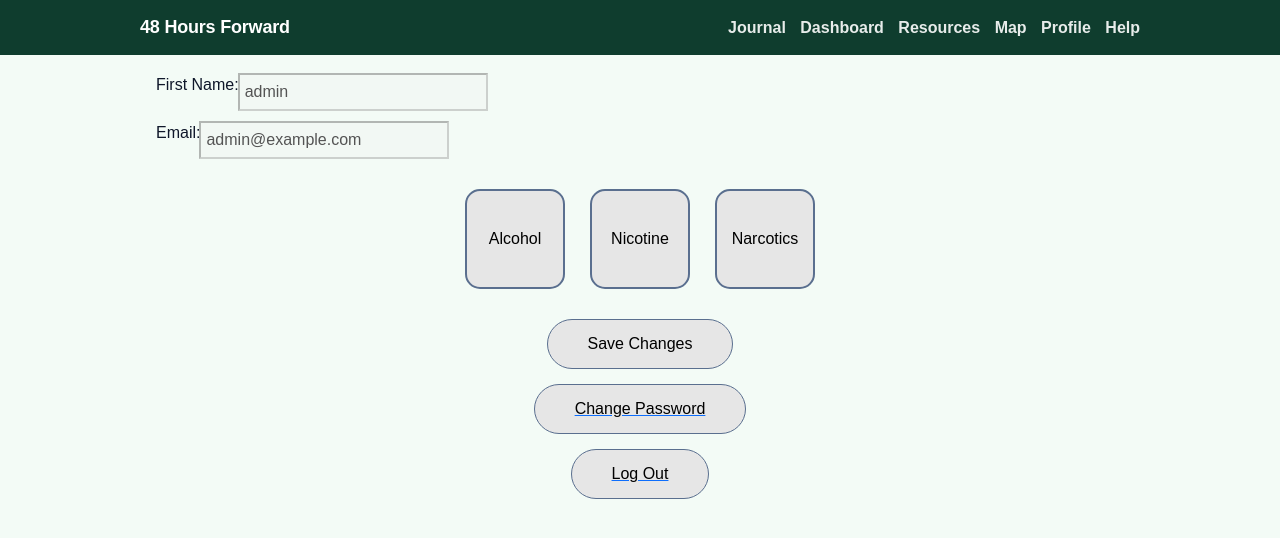
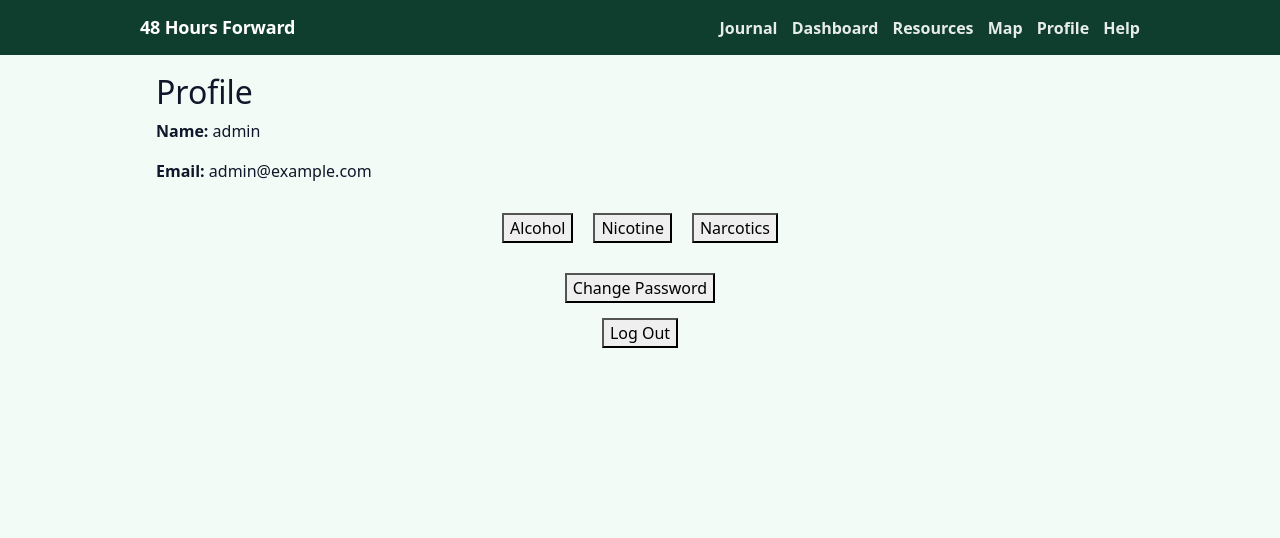
Before and after one commit to ShadowStorm0101/48_Hours_Forward, a Flask app: page /profile in a window 1280 px wide. Shown: the top 538 px of the page. Run offline with Flask 3, Linux system fonts and the light colour scheme; the visitor is signed in with stand-in values (Sample User, id 1); some libraries are stand-ins or nearby versions.

Commit message:
Fixed CSRF token issue, changed some of the layout but needs some fixing later.
Removed save button feature by being able to save on action

```diff
--- a/app/templates/profile.html
+++ b/app/templates/profile.html
@@ -1,130 +1,61 @@
 {% extends "base.html" %}
-
 {% block title %}Profile{% endblock %}
 
 {% block content %}
+<h2>Profile</h2>
 
-<style>
-  body {
-    font-family: Arial, sans-serif;
-  }
-
-  .container {
-    text-align: center;
-    margin-top: 20px;
-  }
-
-  /* Top nav */
-  .nav-bar {
-    display: flex;
-    justify-content: center;
-    gap: 10px;
-    margin-bottom: 20px;
-  }
-
-  .nav-btn {
-    padding: 10px 20px;
-    border-radius: 10px;
-    border: 1px solid #5a6f8f;
-    background-color: #e6e6e6;
-    cursor: pointer;
-  }
-
-  .nav-btn.active {
-    background-color: #a9b9d1;
-  }
-
-  /* Main buttons */
-  .main-btn {
-    margin: 15px auto;
-    display: block;
-    padding: 12px 40px;
-    border-radius: 25px;
-    border: 1px solid #5a6f8f;
-    background-color: #e6e6e6;
-    cursor: pointer;
-    font-size: 16px;
-  }
-
-  /* Form inputs */
-  .input-group {
-    margin: 10px 0;
-  }
-
-  input {
-    padding: 5px;
-    width: 250px;
-  }
-
-  /* Habit buttons */
-  .habit-container {
-    display: flex;
-    justify-content: center;
-    gap: 25px;
-    margin: 30px 0;
-  }
-
-  .habit-btn {
-    width: 100px;
-    height: 100px;
-    border-radius: 15px;
-    border: 2px solid #5a6f8f;
-    background-color: #e6e6e6;
-    cursor: pointer;
-    transition: 0.2s;
-  }
-
-  .habit-btn.active {
-    background-color: #a9b9d1;
-    box-shadow: 0 0 0 4px #c7d4ea;
-  }
-</style>
+<!-- Flash messages -->
+{% with messages = get_flashed_messages(with_categories=true) %}
+  {% if messages %}
+    <ul>
+      {% for category, message in messages %}
+        <li style="color: {{ 'red' if category == 'error' else 'green' }};">
+          {{ message }}
+        </li>
+      {% endfor %}
+    </ul>
+  {% endif %}
+{% endwith %}
 
 <!-- USER INFO -->
-  <div class="input-group">
-    <label>First Name:</label>
-    <input type="text" value="{{ user.username }}" disabled>
+<div style="margin-bottom: 20px;">
+  <p><strong>Name:</strong> {{ user.username }}</p>
+  <p><strong>Email:</strong> {{ user.email }}</p>
 </div>
 
-  <div class="input-group">
-    <label>Email:</label>
-    <input type="text" value="{{ user.email }}" disabled>
-  </div>
+<!-- VICES -->
+<form method="POST" action="{{ url_for('main.update_habits') }}">
+  <input type="hidden" name="csrf_token" value="{{ csrf_token() }}">
 
-  <!-- HABITS FORM -->
-  <form method="POST" action="{{ url_for('main.update_habits') }}">
-
-    <div class="habit-container">
+  <div style="display:flex; gap:20px; justify-content:center; margin:30px 0;">
 
     <button type="submit" name="habit" value="alcohol"
-        class="habit-btn {% if user.alcohol %}active{% endif %}">
+      class="nav-item {% if user.alcohol %}active{% endif %}">
       Alcohol
     </button>
 
     <button type="submit" name="habit" value="smoking"
-        class="habit-btn {% if user.smoking %}active{% endif %}">
+      class="nav-item {% if user.smoking %}active{% endif %}">
       Nicotine
     </button>
 
     <button type="submit" name="habit" value="narcotics"
-        class="habit-btn {% if user.narcotics %}active{% endif %}">
+      class="nav-item {% if user.narcotics %}active{% endif %}">
       Narcotics
     </button>
 
   </div>
-
 </form>
 
-  <!-- SAVE + PASSWORD -->
-  <button class="main-btn">Save Changes</button>
+<!-- ACTIONS -->
+<div style="display:flex; flex-direction:column; gap:15px; align-items:center;">
 
   <a href="{{ url_for('main.change_password') }}">
-    <button class="main-btn">Change Password</button>
+    <button class="nav-item">Change Password</button>
   </a>
 
-<!-- LOGOUT -->
   <a href="{{ url_for('main.logout') }}">
-    <button class="main-btn">Log Out</button>
+    <button class="nav-item">Log Out</button>
   </a>
 
 </div>
```
Lines whose indentation alone changed are shown as unchanged.
